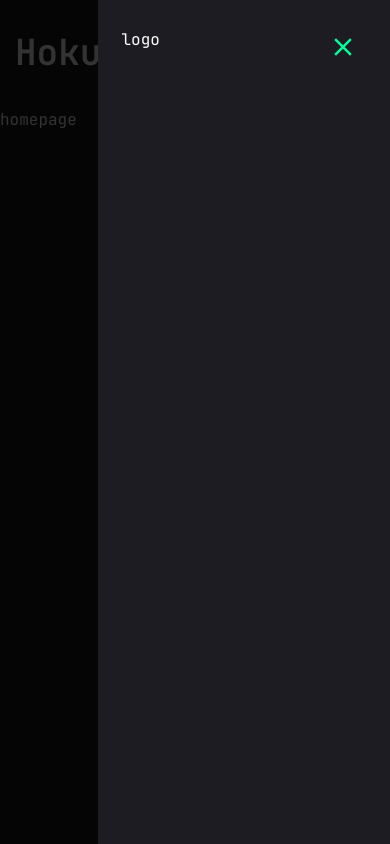
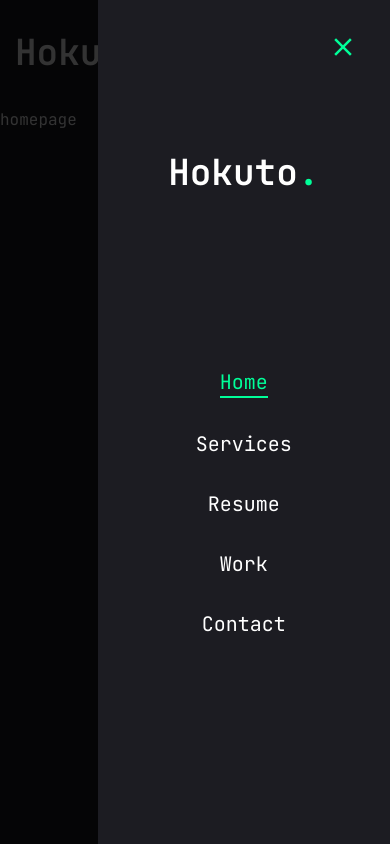
Before and after one commit to hkthirano/portfolio, a Next.js app: page / in a window 390 px wide. Both pictures are taken after a click on the button 359 px from the left and 52 px from the top of the page. Built offline with nearby package versions, Linux system fonts and the light colour scheme.

Commit message:
feat: Update MobileNav component with logo and navigation links

```diff
--- a/components/MobileNav.tsx
+++ b/components/MobileNav.tsx
@@ -37,7 +37,29 @@
             </SheetTrigger>
             <SheetContent className="flex flex-col">
                 {/* logo */}
-                <div>logo</div>
+                <div className="mt-32 mb-40 text-center text-2xl">
+                    <Link href="/">
+                        <h1 className="text-4xl font-semibold">
+                            Hokuto<span className="text-accent">.</span>
+                        </h1>
+                    </Link>
+                </div>
+                {/* nav */}
+                <nav className="flex flex-col justify-center items-center gap-8">
+                    {links.map((link, index) => {
+                        return (
+                            <Link
+                                href={link.path}
+                                key={index}
+                                className={`${link.path === pathname &&
+                                    "text-accent border-b-2 border-accent"
+                                    } text-xl capitalize hover:text-accent transition-all`}
+                            >
+                                {link.name}
+                            </Link>
+                        );
+                    })}
+                </nav>
             </SheetContent>
         </Sheet>
     )
```
